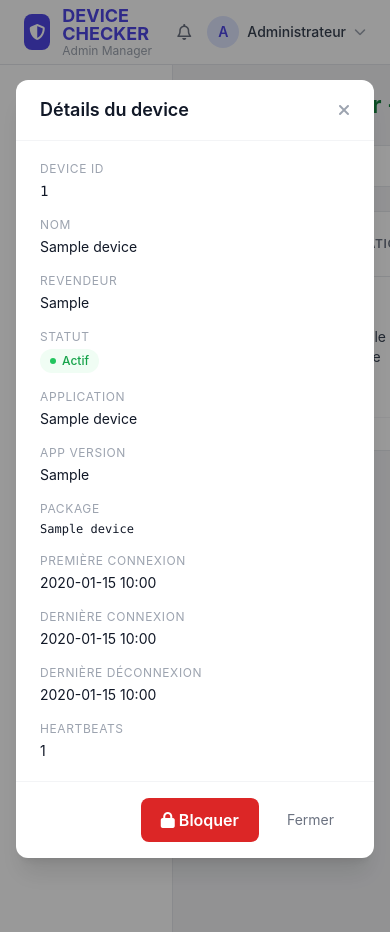
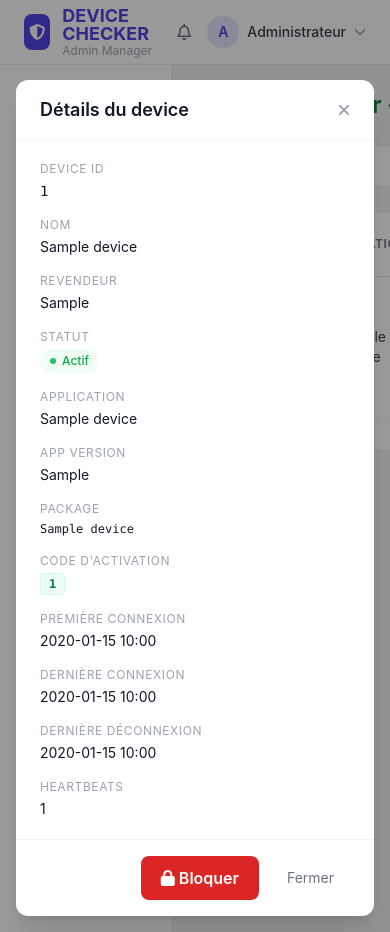
Before and after one commit to boulouzanacer/devices_checker, a Laravel app: page /devices in a window 390 px wide, after a click on "Infos". Run offline with Laravel 12, Linux system fonts and the light colour scheme; a user stored in the database is signed in; data comes from the database, SQL or seed files in the repository; tables that the repository leaves empty hold one stand-in row (values such as "Sample post"); some libraries are stand-ins or nearby versions.

Commit message:
Devices: code d'activation envoye par l'app mobile + statut online/offline (last_seen < 1 min)

```diff
--- a/app/Http/Controllers/Api/DeviceCheckController.php
+++ b/app/Http/Controllers/Api/DeviceCheckController.php
@@ -22,6 +22,9 @@ class DeviceCheckController extends Controller
             'app_version' => ['nullable', 'string', 'max:50'],
             'package_name' => ['nullable', 'string', 'max:100'],
             'app_name' => ['nullable', 'string', 'max:100'],
+            // Code d'activation envoye par l'application mobile (0 = non activee).
+            // Champ optionnel pour rester compatible avec les anciennes versions.
+            'activation_code' => ['nullable', 'integer', 'min:0'],
         ]);
 
         // Enregistre le revendeur recu depuis l'API dans la liste des revendeurs
@@ -38,6 +41,7 @@ class DeviceCheckController extends Controller
                 'app_version' => $data['app_version'] ?? null,
                 'package_name' => $data['package_name'] ?? null,
                 'app_name' => $data['app_name'] ?? null,
+                'activation_code' => $data['activation_code'] ?? 0,
                 'is_blocked' => false,
                 'first_seen' => $now,
                 'last_seen' => $now,
@@ -63,6 +67,7 @@ class DeviceCheckController extends Controller
             'app_version' => $data['app_version'] ?? $device->app_version,
             'package_name' => $data['package_name'] ?? $device->package_name,
             'app_name' => $data['app_name'] ?? $device->app_name,
+            'activation_code' => $data['activation_code'] ?? $device->activation_code,
         ]);
 
         DeviceHistory::record('connected', $device->device_id, $device->name,
--- a/app/Models/Device.php
+++ b/app/Models/Device.php
@@ -21,6 +21,7 @@ class Device extends Model
         'app_version',
         'package_name',
         'app_name',
+        'activation_code',
     ];
 
     protected $casts = [
@@ -29,7 +30,23 @@ class Device extends Model
         'last_seen' => 'datetime',
         'last_disconnect' => 'datetime',
         'heartbeat_count' => 'integer',
+        'activation_code' => 'integer',
     ];
+
+    /**
+     * Delai (en minutes) au-dela duquel un device est considere hors ligne.
+     */
+    public const ONLINE_WINDOW_MINUTES = 1;
+
+    /**
+     * Device "en ligne" si son dernier contact (last_seen) date de moins de
+     * ONLINE_WINDOW_MINUTES. Au-dela, il est automatiquement hors ligne.
+     */
+    public function getIsOnlineAttribute(): bool
+    {
+        return $this->last_seen !== null
+            && $this->last_seen->greaterThan(now()->subMinutes(self::ONLINE_WINDOW_MINUTES));
+    }
 
     public function scopeBlocked($query)
     {
--- a/resources/views/devices/index.blade.php
+++ b/resources/views/devices/index.blade.php
@@ -37,6 +37,7 @@
                         <th class="px-6 py-4 font-semibold">Device</th>
                         <th class="px-6 py-4 font-semibold">Application</th>
                         <th class="px-6 py-4 font-semibold">Version</th>
+                        <th class="px-6 py-4 font-semibold">Activation</th>
                         <th class="px-6 py-4 font-semibold">Reseller</th>
                         <th class="px-6 py-4 font-semibold">Status</th>
                         <th class="px-6 py-4 font-semibold">Last seen</th>
@@ -72,6 +73,17 @@
                                 @endif
                             </td>
                             <td class="px-6 py-4">
+                                @if($device->activation_code > 0)
+                                    <span class="inline-block px-2 py-0.5 rounded text-xs font-semibold font-mono bg-emerald-50 text-emerald-700 border border-emerald-100">
+                                        {{ $device->activation_code }}
+                                    </span>
+                                @else
+                                    <span class="inline-flex items-center gap-1.5 px-2.5 py-1 rounded-full text-xs font-medium bg-red-50 text-red-600">
+                                        <span class="w-1.5 h-1.5 rounded-full bg-red-500"></span> Désactivé
+                                    </span>
+                                @endif
+                            </td>
+                            <td class="px-6 py-4">
                                 @if($device->revendeur)
                                     <span class="inline-block px-3 py-1 rounded-full text-xs font-semibold bg-indigo-50 text-indigo-600 border border-indigo-100">
                                         {{ $device->revendeur }}
@@ -81,13 +93,13 @@
                                 @endif
                             </td>
                             <td class="px-6 py-4">
-                                @if($device->is_blocked)
-                                    <span class="inline-flex items-center gap-1.5 px-2.5 py-1 rounded-full text-xs font-medium bg-gray-100 text-gray-500">
-                                        <span class="w-1.5 h-1.5 rounded-full bg-gray-400"></span> Disabled
+                                @if($device->is_online)
+                                    <span class="inline-flex items-center gap-1.5 px-2.5 py-1 rounded-full text-xs font-medium bg-green-50 text-green-600">
+                                        <span class="w-1.5 h-1.5 rounded-full bg-green-500"></span> Online
                                     </span>
                                 @else
-                                    <span class="inline-flex items-center gap-1.5 px-2.5 py-1 rounded-full text-xs font-medium bg-green-50 text-green-600">
-                                        <span class="w-1.5 h-1.5 rounded-full bg-green-500"></span> Active
+                                    <span class="inline-flex items-center gap-1.5 px-2.5 py-1 rounded-full text-xs font-medium bg-red-50 text-red-600">
+                                        <span class="w-1.5 h-1.5 rounded-full bg-red-500"></span> Offline
                                     </span>
                                 @endif
                             </td>
@@ -131,7 +143,7 @@
                         </tr>
                     @empty
                         <tr>
-                            <td colspan="9" class="px-6 py-12 text-center text-gray-400">
+                            <td colspan="10" class="px-6 py-12 text-center text-gray-400">
                                 <i class="fa-solid fa-inbox text-3xl mb-2"></i>
                                 <p>Aucun device enregistré.</p>
                             </td>
@@ -226,6 +238,20 @@
                         <div>
                             <dt class="text-gray-400 uppercase text-xs tracking-wider mb-1">Package</dt>
                             <dd class="text-gray-900 font-mono text-xs break-all">{{ $device->package_name ?: '—' }}</dd>
+                        </div>
+                        <div>
+                            <dt class="text-gray-400 uppercase text-xs tracking-wider mb-1">Code d'activation</dt>
+                            <dd>
+                                @if($device->activation_code > 0)
+                                    <span class="inline-block px-2 py-0.5 rounded text-xs font-semibold font-mono bg-emerald-50 text-emerald-700 border border-emerald-100">
+                                        {{ $device->activation_code }}
+                                    </span>
+                                @else
+                                    <span class="inline-flex items-center gap-1.5 px-2.5 py-1 rounded-full text-xs font-medium bg-red-50 text-red-600">
+                                        <span class="w-1.5 h-1.5 rounded-full bg-red-500"></span> Désactivé
+                                    </span>
+                                @endif
+                            </dd>
                         </div>
                         <div>
                             <dt class="text-gray-400 uppercase text-xs tracking-wider mb-1">Première connexion</dt>
```
Also changed, not shown: database/migrations/2024_01_01_000007_add_activation_code_to_devices_table.php (added).
